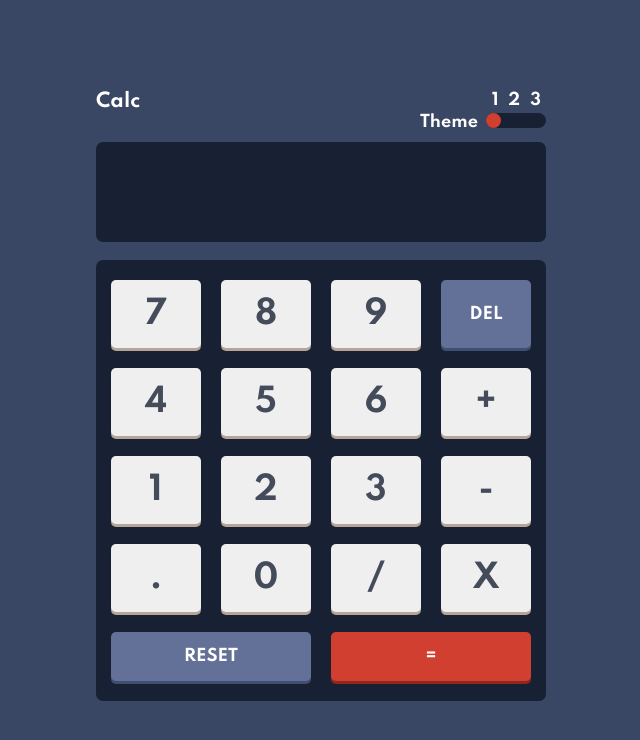
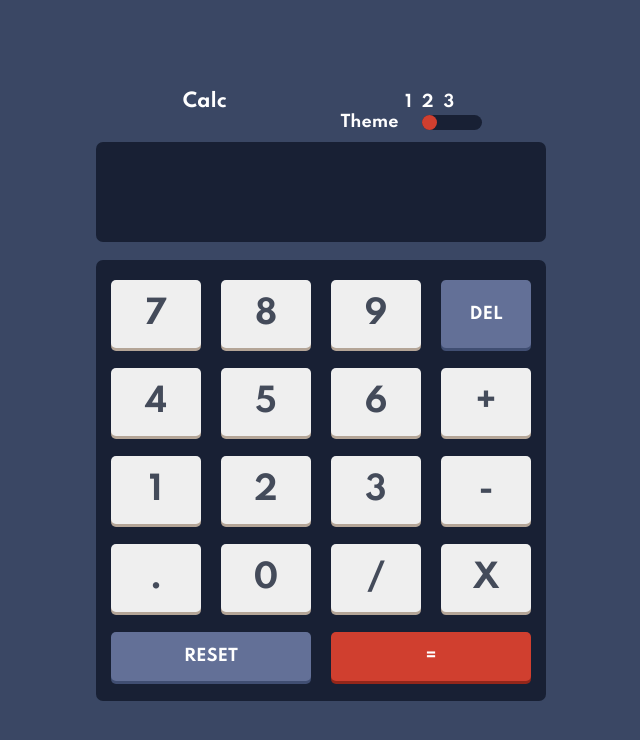
Before and after one commit to MattVogelsang/Calculator, a plain HTML site: page index.html in a window 1280 px wide. Shown: the whole page, without its empty margins (319-959 px from the left). Drawn offline with Linux system fonts and the light colour scheme.

Commit message:
Update style.css

```diff
--- a/style.css
+++ b/style.css
@@ -1,11 +1,12 @@
 @import url('https://fonts.googleapis.com/css2?family=Spartan:wght@700&display=swap');
 *{
 	padding: 0;
-	margin: 0;
+	margin: auto;
 	box-sizing: border-box;
 	font-family: 'Spartan', sans-serif;
 	color: hsl(221, 14%, 31%);
 	font-weight: 700;
+
 }
 
 :root{
@@ -60,13 +61,15 @@ h3{
 .control{
 	display: flex;
 	justify-content: flex-end;
+     margin-right: -40%;
+
 }
 .control .box{
 	width: 60px;
 	height: 15px;
 	background-color: hsl(224, 36%, 15%);
 	border-radius: 30px;
-	margin-left: 4px;
+	margin-left: 19px;
 	position: relative;
 }
 body.active1 .control .box{
```
